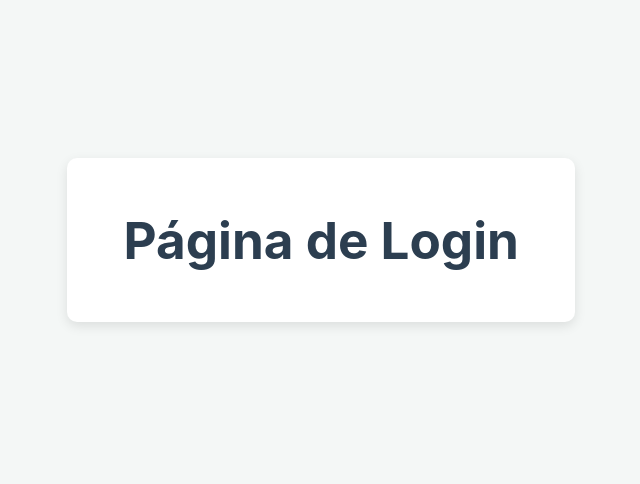
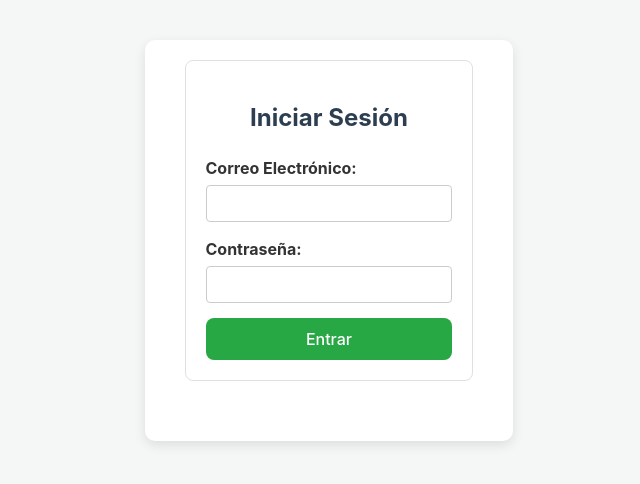
Before and after one commit to juansa2/inventario-fullstack, a React (Vite) app in the folder Inventario Web/: page /login in a window 1280 px wide. Shown: the part 160-644 px from the top of the page, without its empty margins (335-975 px from the left). Built offline with nearby package versions, Linux system fonts and the light colour scheme.

Commit message:
creacion del primer usuario

```diff
--- a/Inventario Web/src/pages/LoginPage.jsx
+++ b/Inventario Web/src/pages/LoginPage.jsx
@@ -1,5 +1,74 @@
 // src/pages/LoginPage.jsx
+
+import { useState } from 'react';
+import { useNavigate } from 'react-router-dom';
+import './forms.css'; // Reutilizamos los estilos de formulario
+
 function LoginPage() {
-  return <h1>Página de Login</h1>;
+  const [email, setEmail] = useState('');
+  const [password, setPassword] = useState('');
+  const [error, setError] = useState(null);
+  const navigate = useNavigate();
+
+  const handleSubmit = async (event) => {
+    event.preventDefault();
+    setError(null);
+
+    try {
+      const response = await fetch(`${import.meta.env.VITE_API_URL}/api/auth/login`, {
+        method: 'POST',
+        headers: {
+          'Content-Type': 'application/json',
+        },
+        body: JSON.stringify({ email, password }),
+      });
+
+      const data = await response.json();
+
+      if (!response.ok) {
+        throw new Error(data.message || 'Error al iniciar sesión.');
+      }
+
+      // ¡Paso Clave! Guardamos el "pase de acceso" en el navegador
+      localStorage.setItem('token', data.token);
+
+      // Redirigimos al inventario
+      navigate('/inventory');
+
+    } catch (err) {
+      setError(err.message);
+    }
+  };
+
+  return (
+    <div className="form-page">
+      <div className="form-container">
+        <h2>Iniciar Sesión</h2>
+        <form onSubmit={handleSubmit}>
+          <div>
+            <label>Correo Electrónico:</label>
+            <input
+              type="email"
+              value={email}
+              onChange={(e) => setEmail(e.target.value)}
+              required
+            />
+          </div>
+          <div>
+            <label>Contraseña:</label>
+            <input
+              type="password"
+              value={password}
+              onChange={(e) => setPassword(e.target.value)}
+              required
+            />
+          </div>
+          {error && <p className="error-message">{error}</p>}
+          <button type="submit">Entrar</button>
+        </form>
+      </div>
+    </div>
+  );
 }
+
 export default LoginPage;
```
